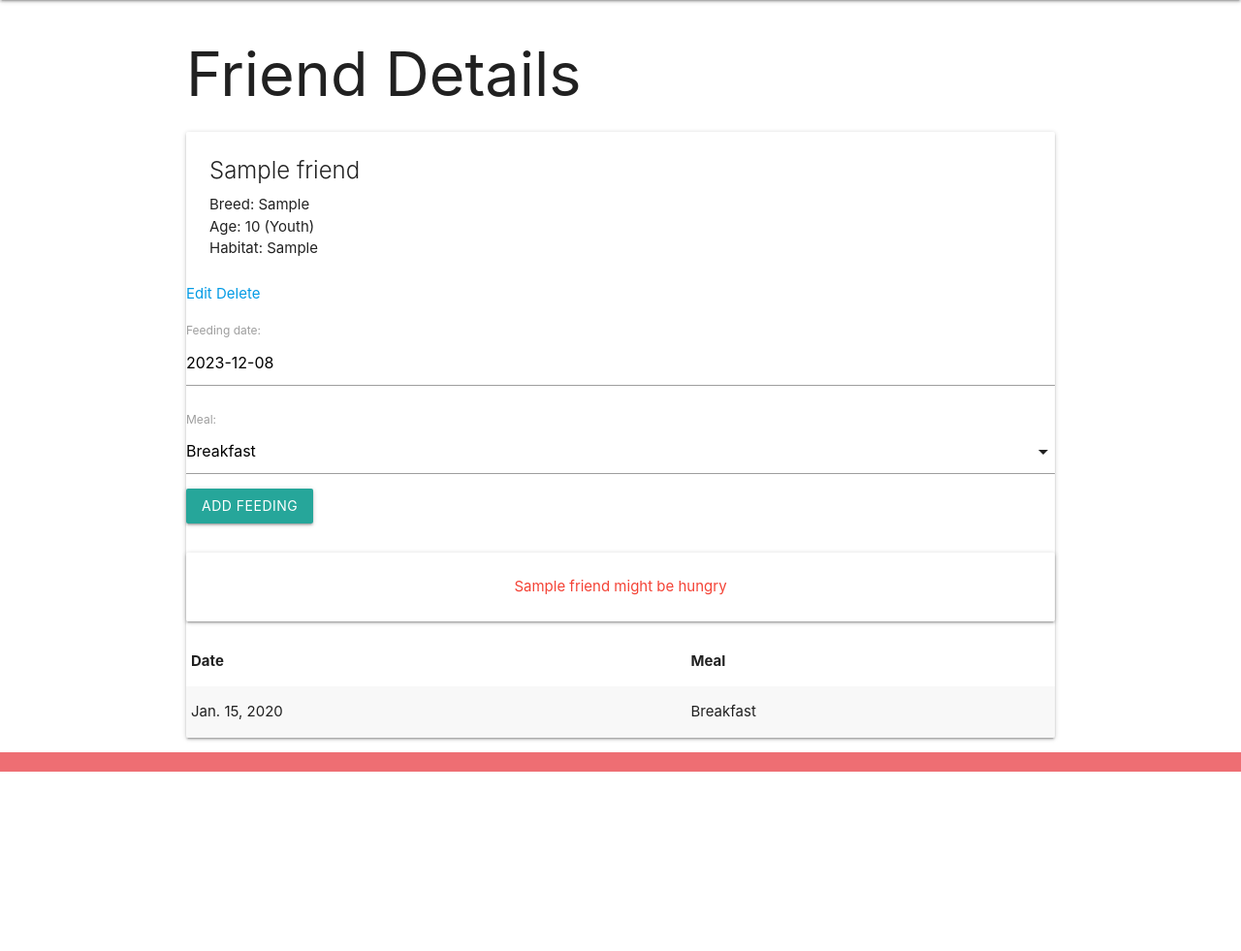
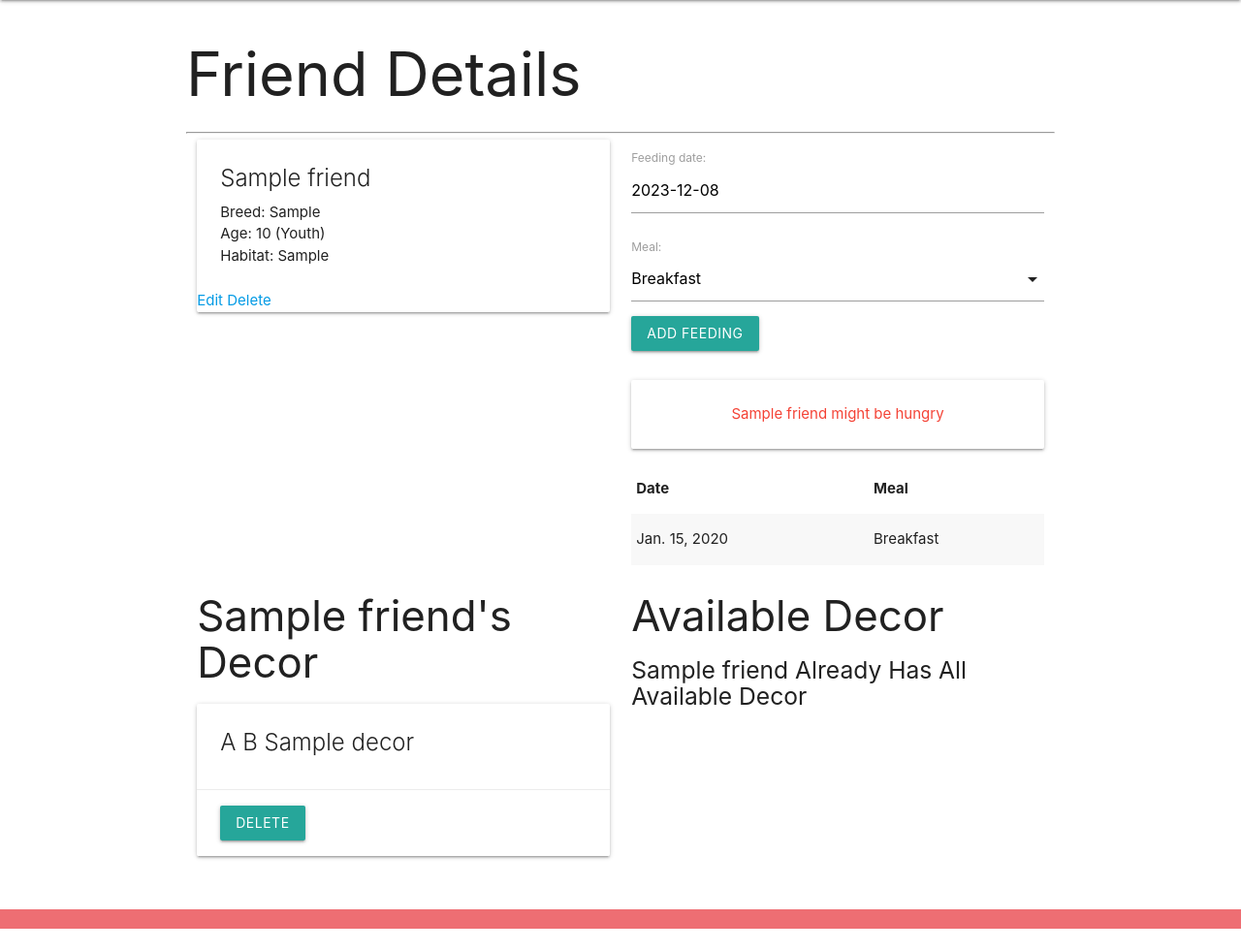
Before and after one commit to caitlinfcorrigan/nemo-and-friends, a Django app: page /friends/1/ in a window 1280 px wide. Shown: the part 64-1045 px from the top of the page at 97% size. Before the commit the page ends 860 px from the top, so only its background shows below. Run offline with Django 5.2, Linux system fonts and the light colour scheme; tables that the repository leaves empty hold one stand-in row (values such as "Sample post").

Commit message:
completes all basic functionality; decor color rendering: WIP

```diff
--- a/main_app/templates/friends/detail.html
+++ b/main_app/templates/friends/detail.html
@@ -4,6 +4,8 @@
 
 <h1>Friend Details</h1>
 
+<div class="row">
+    <div class="col s6">
         <div class="card">
             <div class="card-content">
                 <span class="card-title">{{ friend.name }}</span>
@@ -18,6 +20,8 @@
             <div>
                 <a href="{% url 'friends_update' friend.id %}">Edit</a>
                 <a href="{% url 'friends_delete' friend.id%}">Delete</a>
+            </div>
+        </div>
     </div>
     <div class="col s6">
         <!-- Add form for feeding using custom model form -->
@@ -39,7 +43,7 @@
                 <tr><th>Date</th><th>Meal</th></tr>
             </thead>
             <tbody>
-                <!-- To display all of the cat's feedings -->
+                <!-- To display all of the friend's feedings -->
                 {% for feeding in friend.feeding_set.all %}
                 <tr>
                     <td>{{feeding.date}}</td>
@@ -48,6 +52,53 @@
                 {% endfor %}
             </tbody>
         </table>
+    </div>
+    <hr>
+    <div class="row">
+    <div class="col s6">
+        <h3>{{ friend.name }}'s Decor</h3>
+        {% if friend.decor.count %}
+        {% for d in friend.decor.all %}
+            <div class="card">
+                <div class="card-content">
+                    <span class="card-title">
+                    A <span style="color: {{ d.color }}">{{ d.color }}</span> {{ d.name }}
+                    </span>
+                </div>
+                <div class="card-action">
+                    <form action="{% url 'unassoc_decor' friend.id d.id %}" method="DELETE">
+                      {% csrf_token %}
+                      <button type="submit" class="btn">Delete</button>
+                    </form>
+                  </div>
+            </div>
+        {% endfor %}
+        {% else %}
+        <h5>No Decor 😿</h5>
+        {% endif %}
+    </div>
+    <div class="col s6">
+        <h3>Available Decor</h3>
+        {% if decor.count %}
+          {% for d in decor.all %}
+            <div class="card">
+              <div class="card-content">
+                <span class="card-title">
+                 {{ d.name }}
+                </span>
+              </div>
+              <div class="card-action">
+                <form action="{% url 'assoc_decor' friend.id d.id %}" method="POST">
+                  {% csrf_token %}
+                  <button type="submit" class="btn">Add</button>
+                </form>
+              </div>
+            </div>
+          {% endfor %}
+        {% else %}
+          <h5>{{friend.name}} Already Has All Available Decor</h5>
+        {% endif %}
+        </div>
     </div>
 </div>
 <script>
--- a/main_app/urls.py
+++ b/main_app/urls.py
@@ -10,6 +10,8 @@ urlpatterns = [
     path('friends/<int:pk>/update/', views.FriendUpdate.as_view(), name='friends_update'),
     path('friends/<int:pk>/delete/', views.FriendDelete.as_view(), name='friends_delete'),
     path('friends/<int:friend_id>/add_feeding', views.add_feeding, name='add_feeding'),
+    path('friends/<int:friend_id>/assoc_decor/<int:decor_id>/', views.assoc_decor,name='assoc_decor'),
+    path('friends/<int:friend_id>/unassoc_decor/<int:decor_id>/', views.unassoc_decor, name='unassoc_decor'),
     path('decor/', views.DecorList.as_view(), name='decor_index'),
     path('decor/<int:pk>/', views.DecorDetail.as_view(), name='decor_detail'),
     path('decor/create/', views.DecorCreate.as_view(), name='decor_create'),
--- a/main_app/views.py
+++ b/main_app/views.py
@@ -19,7 +19,9 @@ def friends_index(request):
 def friends_detail(request, friend_id):
     friend = Friend.objects.get(id=friend_id)
     feeding_form = FeedingForm()
-    return render(request, 'friends/detail.html', { 'friend': friend, 'feeding_form': feeding_form })
+    id_list = friend.decor.all().values_list('id')
+    decor_friend_doesnt_have = Decor.objects.exclude(id__in=id_list)
+    return render(request, 'friends/detail.html', { 'friend': friend, 'feeding_form': feeding_form, 'decor': decor_friend_doesnt_have })
 
 def add_feeding(request, friend_id):
     form = FeedingForm(request.POST)
@@ -28,6 +30,14 @@ def add_feeding(request, friend_id):
         new_feeding.friend_id = friend_id
         new_feeding.save()
     return redirect('detail', friend_id=friend_id)
+
+def assoc_decor(request, friend_id, decor_id):
+   Friend.objects.get(id=friend_id).decor.add(decor_id)
+   return redirect('detail', friend_id=friend_id)
+
+def unassoc_decor(request, friend_id, decor_id):
+   Friend.objects.get(id=friend_id).decor.remove(decor_id)
+   return redirect('detail', friend_id=friend_id)
 
 class DecorList(ListView):
   model = Decor
```
Also changed, not shown: main_app/migrations/0004_alter_decor_living.py (added). Lines whose indentation alone changed are shown as unchanged.
